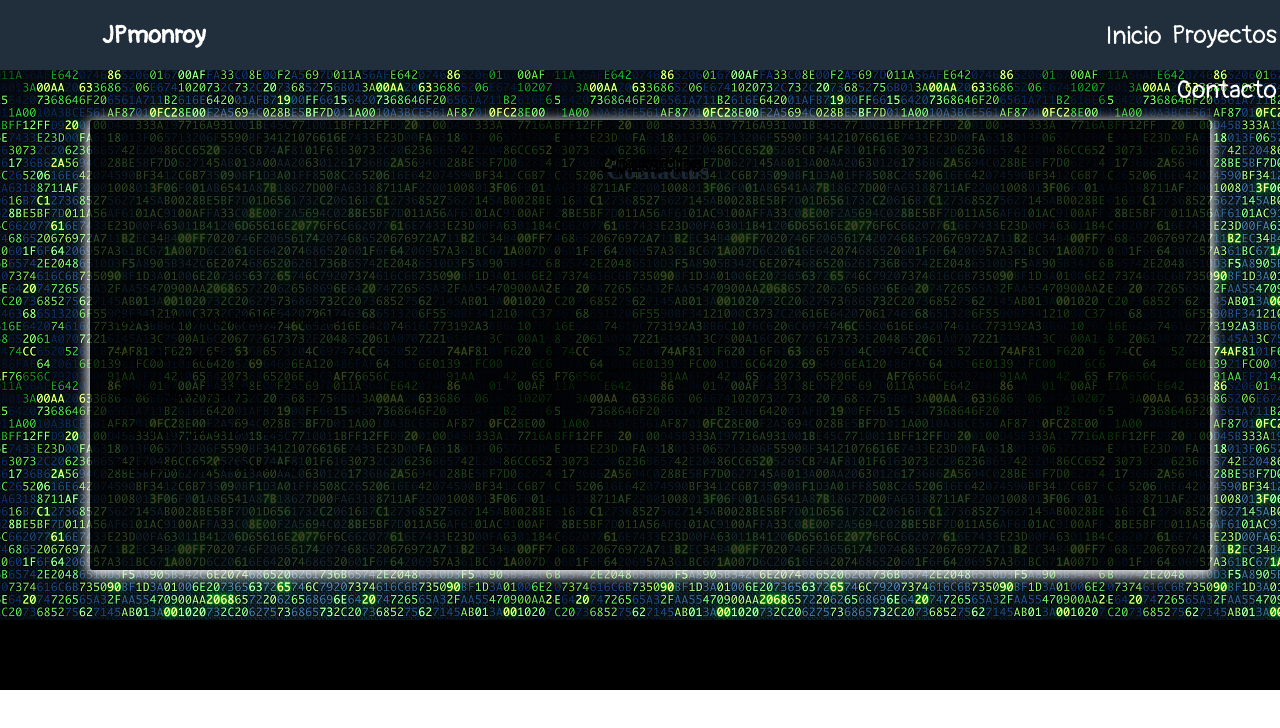
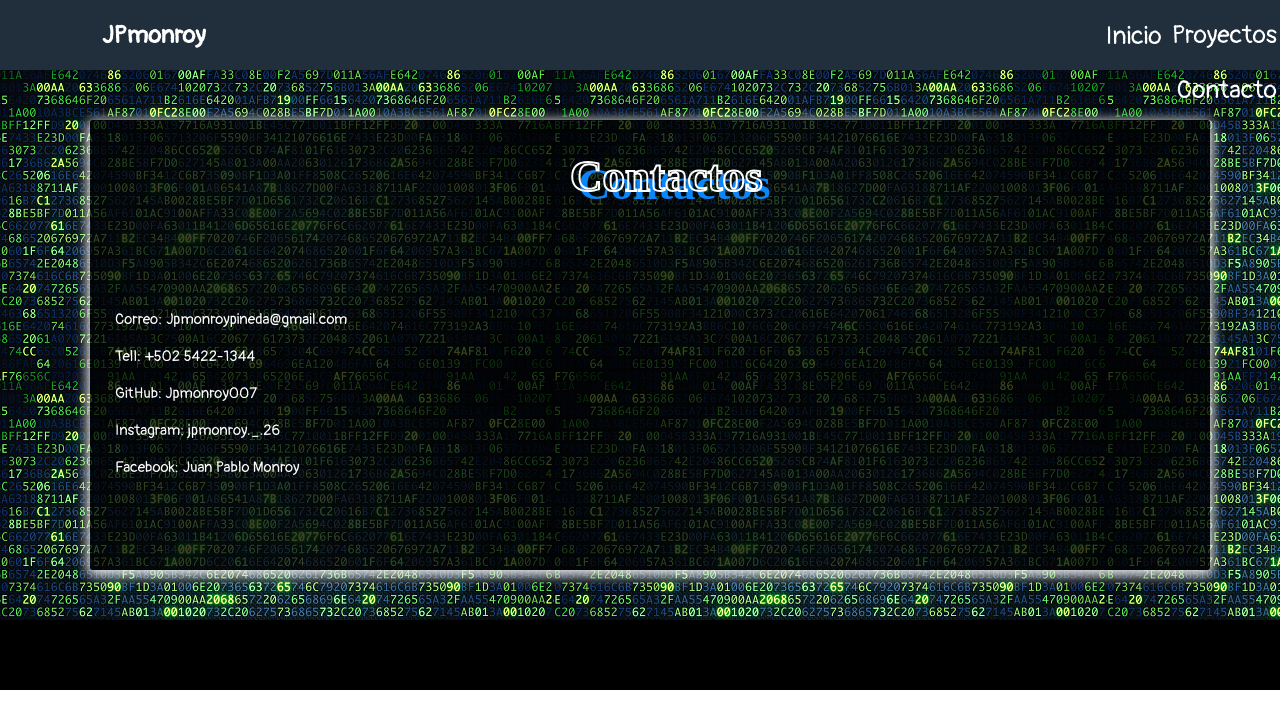
Before and after one commit to JPmonroy/port_compu, a plain HTML site: page index3.html in a window 1280 px wide. Drawn offline with Linux system fonts and the light colour scheme.

Commit message:
se actualizo css

```diff
--- a/css/css3.css
+++ b/css/css3.css
@@ -54,13 +54,13 @@ ol{
     background-color: rgba(0, 0, 0, 0.747);
 }
 .cajaTarjeta p1{
-    color: black;
+    color:#ffffff;
     font-size: 15px;
     font-family: 'Pangolin', cursive;
 
 }
 span{
-    color: black;
+    color:#ffffff;
     font-size: 15px;
     font-family: 'Pangolin', cursive;
 }
@@ -85,7 +85,7 @@ span{
 }
 .link{
     text-align: right;
-    color: dimgray;
+    color: #ffffff;
     font-family: 'Pangolin', cursive;
     font-size: 18px;
     margin-left: 900PX;
@@ -94,9 +94,10 @@ span{
   color: transparent;
   -moz-text-stroke-width: 2px;
   -webkit-text-stroke-width: 2px;
-  -moz-text-stroke-color: #000000;
-  -webkit-text-stroke-color: black;
+  -moz-text-stroke-color:#ffffff;
+  -webkit-text-stroke-color:#ffffff;
+  font-size: 45px;
 }
 .t-shadow {
-  text-shadow: 8px 8px #1C2833;
+  text-shadow: 8px 8px #0b85f8;
 }
```
